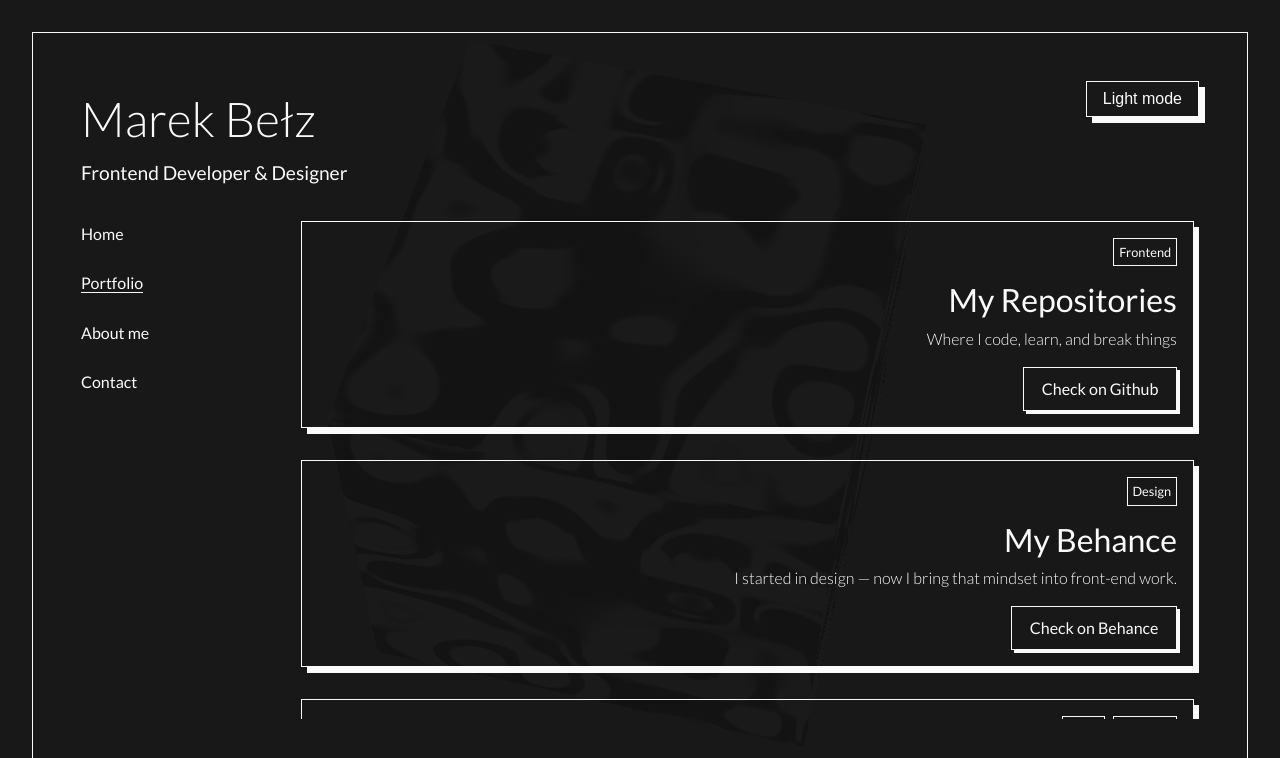
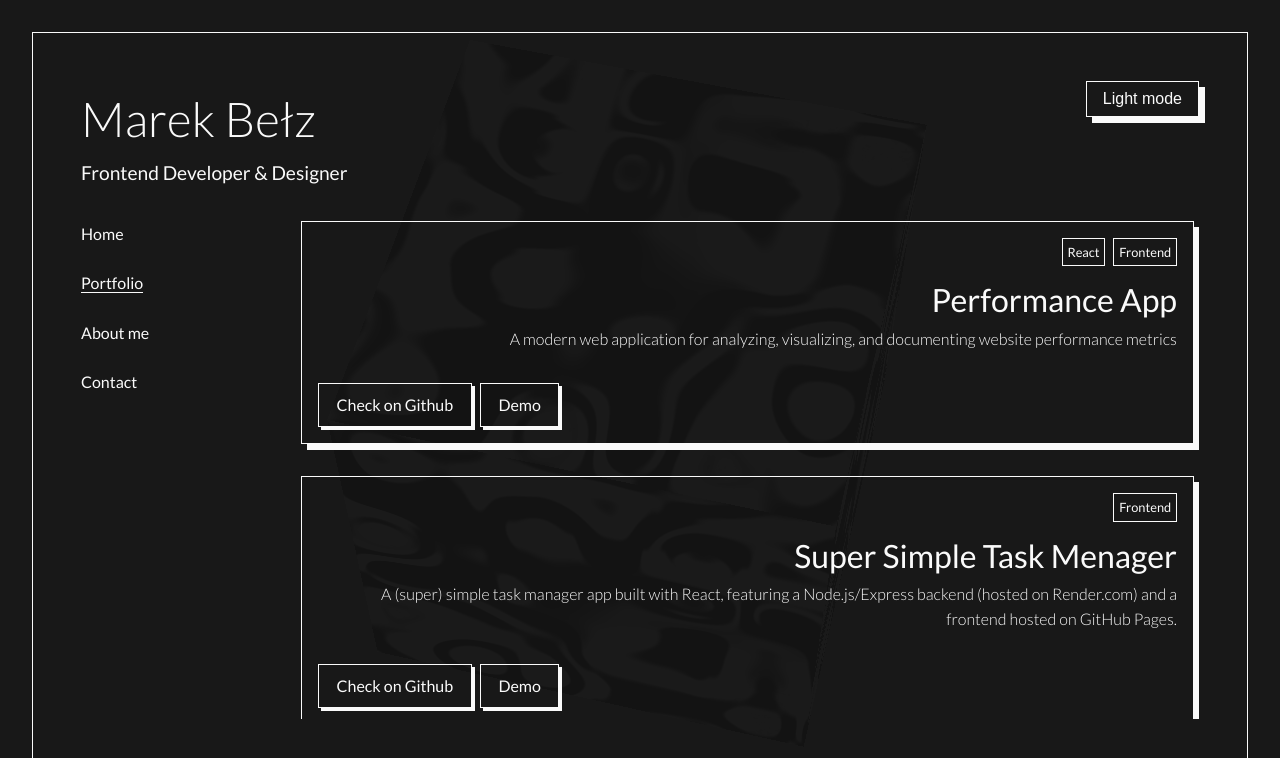
Before and after one commit to marazmlab/Marbel-web-portfolio, a React app: page /portfolio in a window 1280 px wide. Shown: the top 758 px of the page. Built offline with nearby package versions, Linux system fonts and the light colour scheme.

Commit message:
updated: Portfolio List changed, extra buttons added

```diff
--- a/src/components/Button.js
+++ b/src/components/Button.js
@@ -26,7 +26,7 @@ const Button = ({ href, children, ...props}) => {
     let label = 'Check More'
     if ( href?.includes('github.com')) label = 'Check on Github';
     else if (href?.includes('behance.net')) label = 'Check on Behance';
-    else if (href) label = 'Check More';
+    else if (href) label = 'Demo';
     return (
         <StyledButton href={href} target='_blank' rel='noopener noreferrer' {...props}>
             {label}
--- a/src/components/ProjectItem.js
+++ b/src/components/ProjectItem.js
@@ -91,7 +91,11 @@ const ProjectItem = ({ title, description, githubRepoUrl, behanceUrl, demoUrl, c
                 ? renderRichText(description)
                 : <p>{description}</p>
             }
-            {buttonHref && <Button href={buttonHref} />}
+            <div style={{ display: "flex", gap: "8px", marginTop: "1rem" }}>
+                {githubRepoUrl && <Button href={githubRepoUrl}>GitHub</Button>}
+                {behanceUrl && <Button href={behanceUrl}>Behance</Button>}
+                {demoUrl && <Button href={demoUrl}>Live Demo</Button>}
+            </div>
         </Card>
     );
 }
--- a/src/pages/Portfolio.js
+++ b/src/pages/Portfolio.js
@@ -1,4 +1,4 @@
-import React, { useEffect, useState} from 'react';
+import React, { useEffect, useState } from 'react';
 import ProjectList from '../components/ProjectList';
 
 
@@ -6,21 +6,21 @@ const Portfolio = () => {
   const projects = [
     {
       id: 1,
-    title: "My Repositories",
-    description: "Where I code, learn, and break things",
-    githubRepoUrl: "https://github.com/marazmlab?tab=repositories",
+      title: "Performance App",
+      description: "A modern web application for analyzing, visualizing, and documenting website performance metrics",
+      githubRepoUrl: "https://github.com/marazmlab/marazmlab",
       behanceUrl: "",
-    demoUrl: "",
-    categories: [{ name: "Frontend" }]
+      demoUrl: "https://marbel-performance-dashboard-app.netlify.app/",
+      categories: [{ name: "React" }, { name: "Frontend" }]
     },
     {
       id: 2,
-    title: "My Behance",
-    description: " I started in design — now I bring that mindset into front-end work.",
-    githubRepoUrl: "",
-    behanceUrl: "https://www.behance.net/belzmareka716",
-    demoUrl: "",
-    categories: [{ name: "Design" }]
+      title: "Super Simple Task Menager ",
+      description: "A (super) simple task manager app built with React, featuring a Node.js/Express backend (hosted on Render.com) and a frontend hosted on GitHub Pages.",
+      githubRepoUrl: "https://github.com/marazmlab/Super-Simple-Task-Manager",
+      behanceUrl: "",
+      demoUrl: "https://marazmlab.github.io/Super-Simple-Task-Manager/",
+      categories: [{ name: "Frontend" }]
     },
     {
       id: 3,
@@ -28,7 +28,7 @@ const Portfolio = () => {
       description: "This projectis dedicated to practicing and mastering state management in React using Redux.",
       githubRepoUrl: "https://github.com/marazmlab/React-Redux-Calendar",
       behanceUrl: "",
-    demoUrl: "",
+      demoUrl: "https://marazmlab.github.io/React-Redux-Calendar/",
       categories: [{ name: "React" }, { name: "Frontend" }]
     },
     {
@@ -42,15 +42,24 @@ const Portfolio = () => {
     },
     {
       id: 5,
+      title: "React Kanban Board",
+      description: "This repository is dedicated to practicing and showcasing modern frontend skills using React by building a Kanban board application.",
+      githubRepoUrl: "",
+      behanceUrl: "https://github.com/marazmlab/React-Kanban-Board?tab=readme-ov-file",
+      demoUrl: "https://marazmlab.github.io/React-Kanban-Board/",
+      categories: [{ name: "Frontend" }]
+    },
+    {
+      id: 7,
       title: "Kriss Serwis Visual Identification and Page",
       description: "A visual identity for a construction company and a website sketch. My front-end beginnings ;)",
       githubRepoUrl: "",
       behanceUrl: "https://www.behance.net/gallery/140819615/KRISS-SERWIS-BRAND",
-    demoUrl: "",
+      demoUrl: "https://lordmarazm.github.io/Kriss-Serwis/",
       categories: [{ name: "Frontend" }, { name: "Design" }]
     },
     {
-    id: 6,
+      id: 8,
       title: "Sagra Technology Landing Page",
       description: "A simple landing page that I created as a recruitment assignment.",
       githubRepoUrl: "",
@@ -76,7 +85,7 @@ const Portfolio = () => {
 
   // if (loading) return <p>Loading projects...</p>
 
-    return <ProjectList projects={projects}/>;
+  return <ProjectList projects={projects} />;
 };
 
 export default Portfolio;
```
Lines whose indentation alone changed are shown as unchanged.
